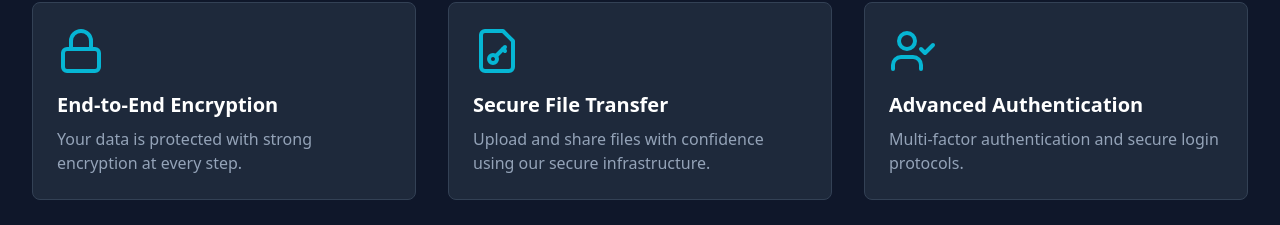
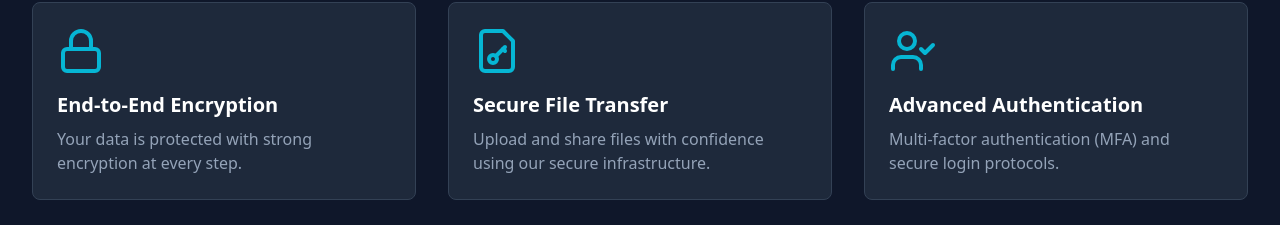
Before and after one commit to JulesFEDIT/ssi-project, a React (Vite) app in the folder project/: page / in a window 1280 px wide. Shown: the part 303-528 px from the top of the page. Built offline with nearby package versions, Linux system fonts and the light colour scheme.

Commit message:
fix: home page modified

```diff
--- a/project/src/pages/Home.tsx
+++ b/project/src/pages/Home.tsx
@@ -32,7 +32,7 @@ const Home = () => {
         <div className="bg-slate-800 p-6 rounded-lg border border-slate-700">
           <UserCheck className="h-12 w-12 text-cyan-500 mb-4" />
           <h3 className="text-xl font-semibold mb-2">Advanced Authentication</h3>
-          <p className="text-slate-400">Multi-factor authentication and secure login protocols.</p>
+          <p className="text-slate-400">Multi-factor authentication (MFA) and secure login protocols.</p>
         </div>
       </div>
 
```
